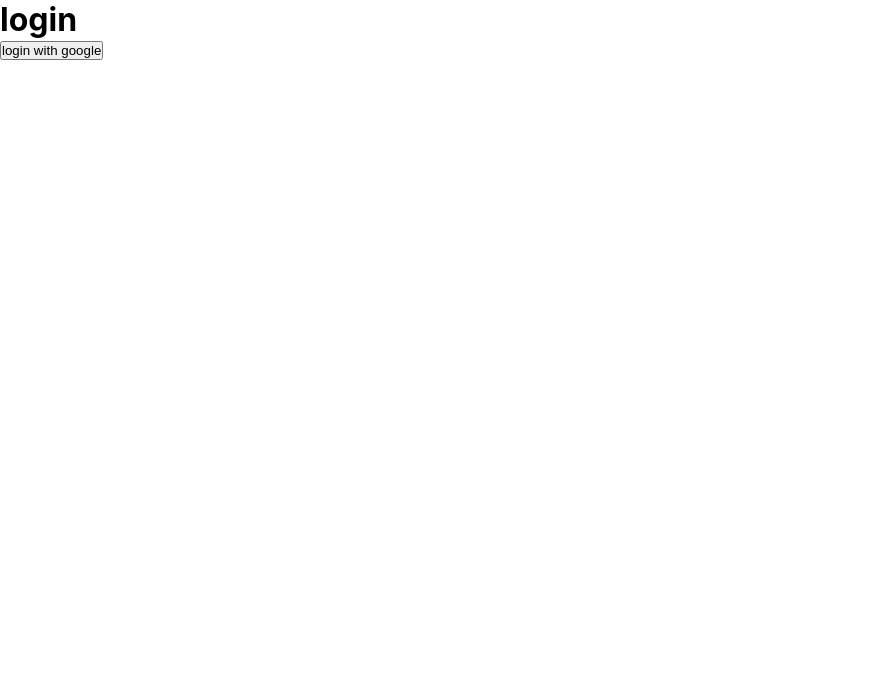
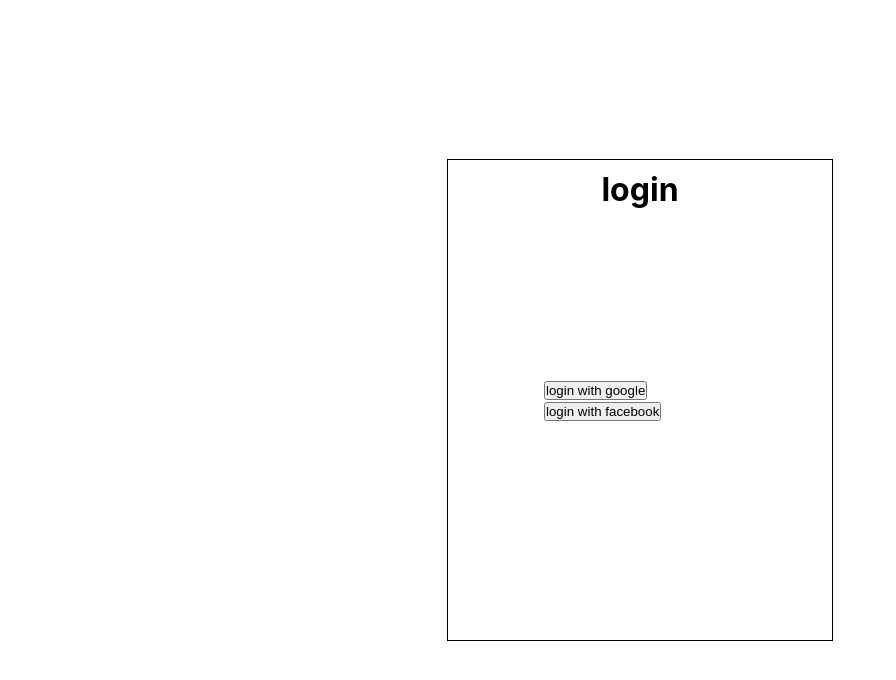
Before and after one commit to OmerBotbol/chat-app, a React (Create React App) app: page / in a window 1280 px wide. Shown: the top 680 px of the page, without its empty margins (0-896 px from the left). Built offline with nearby package versions, Linux system fonts and the light colour scheme; no server answers; the database is empty.

Commit message:
add login with facebook

```diff
--- a/src/components/ChatList.js
+++ b/src/components/ChatList.js
@@ -1,4 +1,4 @@
-import React, { useState } from "react";
+import React from "react";
 import "../style/ChatList.css";
 
 function ChatList({ chat, openChatWindow }) {
--- a/src/components/Login.js
+++ b/src/components/Login.js
@@ -1,32 +1,52 @@
 import React from "react";
 import firebase from "firebase";
 import { useCollectionData } from "react-firebase-hooks/firestore";
+import "../style/Login.css";
 
 function Login() {
   const fireStore = firebase.firestore();
   const userRef = fireStore.collection("users");
   const [users] = useCollectionData(userRef);
 
+  const createUser = (user) => {
+    const usersId = users.map((userData) => userData.uid);
+    if (!usersId.includes(user.uid)) {
+      userRef.add({
+        uid: user.uid,
+        userName: user.displayName,
+      });
+    }
+  };
+
   const loginWithGoogle = () => {
     const provider = new firebase.auth.GoogleAuthProvider();
     firebase
       .auth()
       .signInWithPopup(provider)
-      .then(({ user }) => {
-        const usersId = users.map((userData) => userData.uid);
-        if (!usersId.includes(user.uid)) {
-          userRef.add({
-            uid: user.uid,
-            userName: user.displayName,
-          });
-        }
-      });
+      .then(({ user }) => createUser(user));
+  };
+
+  const loginWithFacebook = () => {
+    const provider = new firebase.auth.FacebookAuthProvider();
+    firebase
+      .auth()
+      .signInWithPopup(provider)
+      .then(({ user }) => createUser(user));
   };
 
   return (
-    <div>
-      <h1>login</h1>
-      <button onClick={() => loginWithGoogle()}>login with google</button>
+    <div id="login-page">
+      <h1 id="login-header">login</h1>
+      <div id="login-buttons">
+        <button onClick={() => loginWithGoogle()}>login with google</button>
+        <button
+          onClick={() => {
+            loginWithFacebook();
+          }}
+        >
+          login with facebook
+        </button>
+      </div>
     </div>
   );
 }
--- a/src/components/Profile.js
+++ b/src/components/Profile.js
@@ -1,4 +1,4 @@
-import React, { useEffect, useState } from "react";
+import React, { useState } from "react";
 import firebase from "firebase";
 import { useCollectionData } from "react-firebase-hooks/firestore";
 import ChatList from "./ChatList";
@@ -11,7 +11,6 @@ function Profile({ user }) {
   const refMessages = fireStore.collection("messages");
   const [currentChatId, setCurrentChatId] = useState("");
   const [currentChatName, setCurrentChatName] = useState("");
-  const [reset, setReset] = useState(true);
 
   const [chats] = useCollectionData(
     refChats.where("users", "array-contains", user.uid)
--- a/src/style/ChatWindow.css
+++ b/src/style/ChatWindow.css
@@ -3,7 +3,6 @@
   display: table-column;
   border: 1px #e3e3e3 solid;
   width: 70%;
-  top: 70px;
   right: 0;
   /* background-color: rgb(179, 236, 179); */
 }
@@ -15,7 +14,7 @@
 
 #chat-content {
   overflow: scroll;
-  height: 90vh;
+  height: 89vh;
   background-image: url("../backround-image.jpg");
 }
 
--- /dev/null
+++ b/src/style/Login.css
@@ -0,0 +1,23 @@
+#login-page {
+  margin: 0;
+  position: absolute;
+  top: 50%;
+  left: 50%;
+  transform: translate(-50%, -50%);
+  border: black 1px solid;
+  width: 30%;
+  height: 60vh;
+}
+
+#login-buttons {
+  margin: 0;
+  position: absolute;
+  top: 50%;
+  left: 50%;
+  transform: translate(-50%, -50%);
+}
+
+#login-header {
+  padding: 10px;
+  text-align: center;
+}
--- a/src/style/Profile.css
+++ b/src/style/Profile.css
@@ -12,7 +12,6 @@
 #chat-list {
   position: absolute;
   display: table-column;
-  top: 70px;
   border: 1px #e3e3e3 solid;
   width: 30%;
   list-style: none;
```
